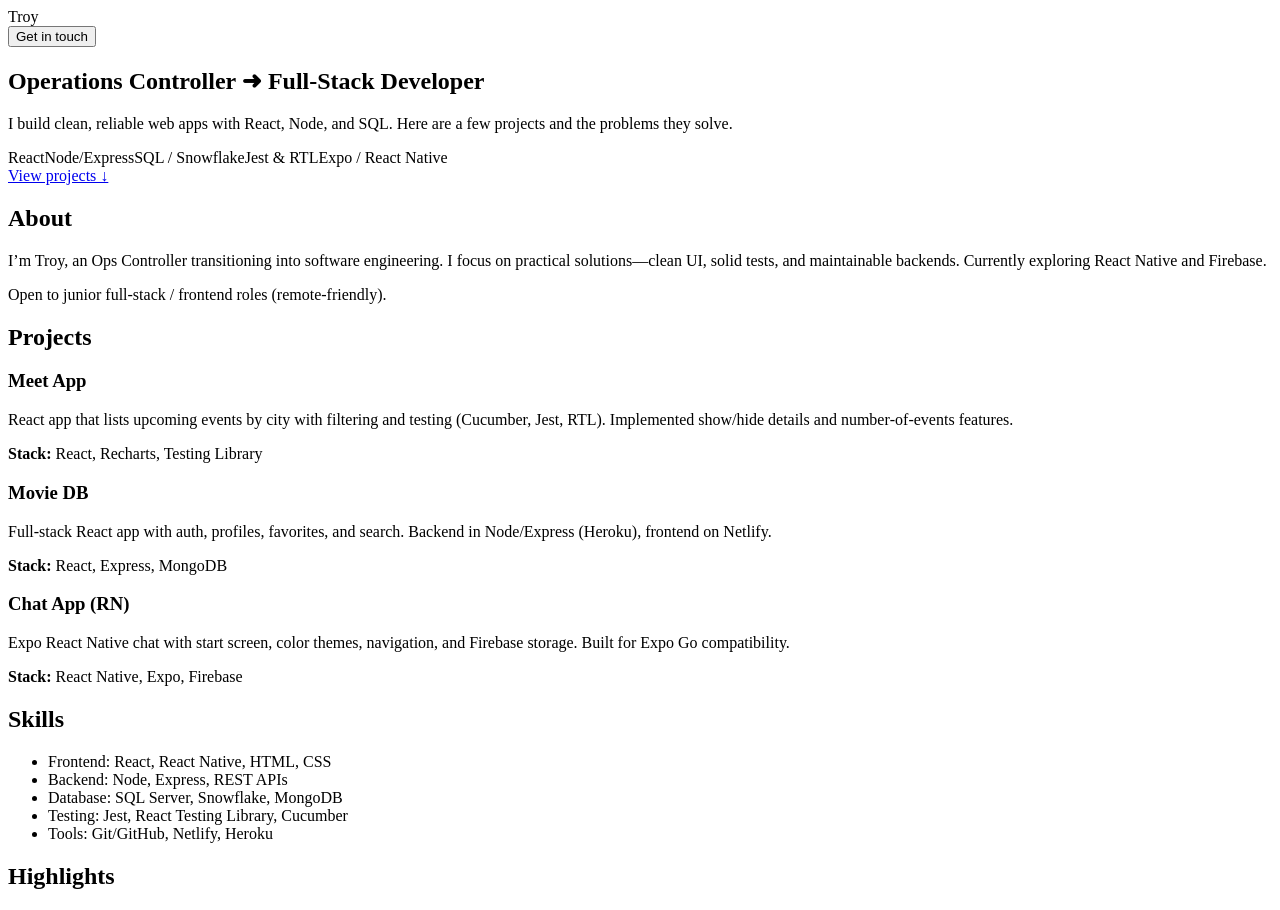
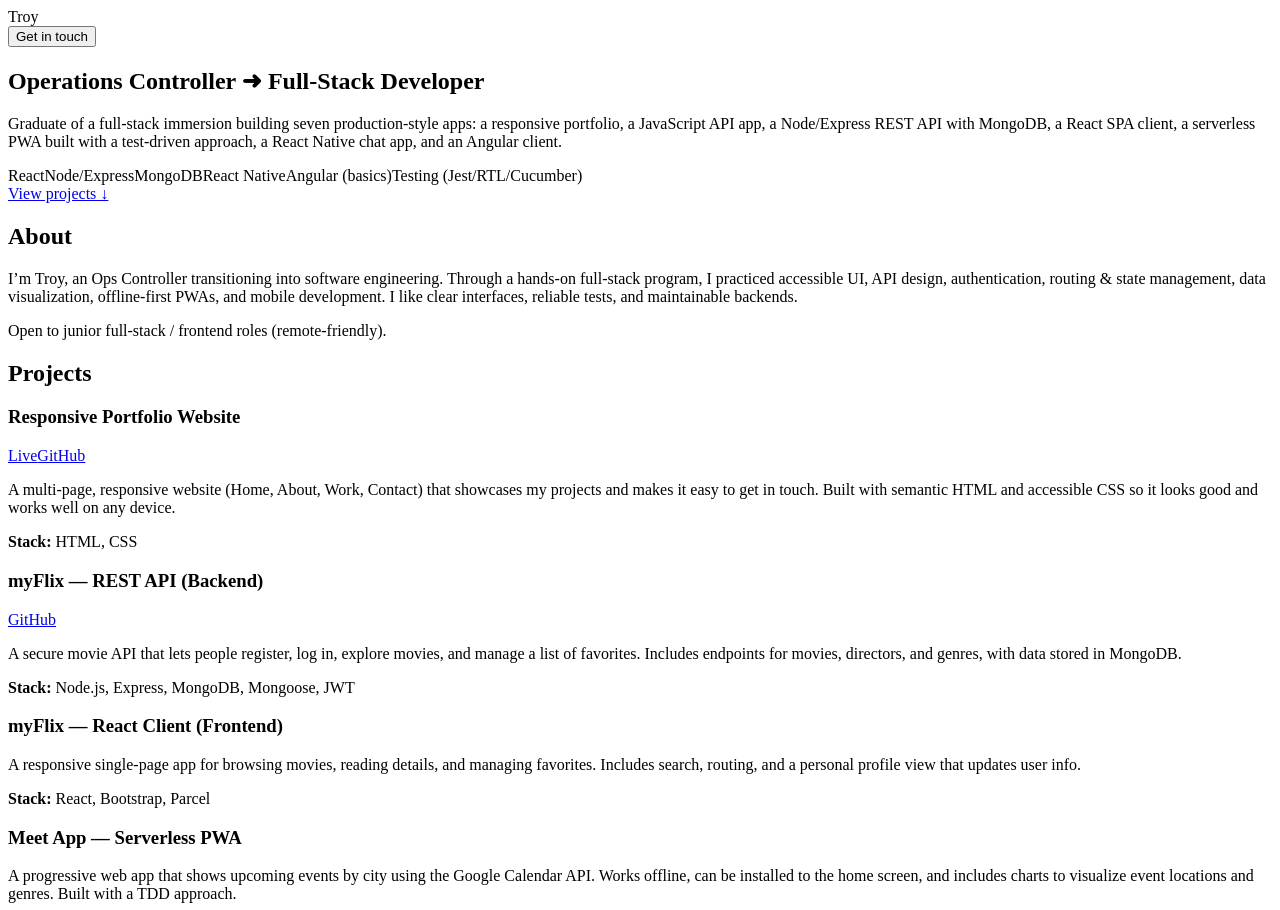
Before and after one commit to tmoubre/My_Portfolio, a React (Vite) app: page / in a window 1280 px wide. Shown: the top 910 px of the page. Built offline with nearby package versions, Linux system fonts and the light colour scheme; the HTML template or start-up script is replaced by a standard one.

Commit message:
Added content to projects and updated APP.js

```diff
--- a/src/App.jsx
+++ b/src/App.jsx
@@ -17,10 +17,7 @@ export default function App() {
   const [formStatus, setFormStatus] = useState({ state: 'idle', msg: '' })
 
   useEffect(() => {
-    // If someone hits /#contact, open the modal automatically
-    if (window.location.hash === '#contact') {
-      setIsFormOpen(true)
-    }
+    if (window.location.hash === '#contact') setIsFormOpen(true)
   }, [])
 
   const openFormModal = () => setIsFormOpen(true)
@@ -45,17 +42,14 @@ export default function App() {
   const handleFormSubmit = async (e) => {
     e.preventDefault()
     setFormStatus({ state: 'sending', msg: '' })
-
     try {
       const form = e.currentTarget
       const data = new FormData(form)
-      // OPTIONAL: anti-spam honeypot. Formspree ignores unknown fields.
-      // data.append('_gotcha', '')
 
       const res = await fetch(FORMSPREE_URL, {
         method: 'POST',
-        headers: { 'Accept': 'application/json' },
-        body: data
+        headers: { Accept: 'application/json' },
+        body: data,
       })
 
       if (res.ok) {
@@ -65,9 +59,7 @@ export default function App() {
         let msg = 'Something went wrong. Please try again or email me directly.'
         try {
           const result = await res.json()
-          if (result?.errors?.length) {
-            msg = result.errors.map(e => e.message).join(', ')
-          }
+          if (result?.errors?.length) msg = result.errors.map(e => e.message).join(', ')
         } catch {}
         setFormStatus({ state: 'error', msg })
       }
@@ -94,14 +86,17 @@ export default function App() {
             <div>
               <h1 className="title">Operations Controller ➜ Full-Stack Developer</h1>
               <p className="subtitle">
-                I build clean, reliable web apps with React, Node, and SQL. Here are a few projects and the problems they solve.
+                Graduate of a full-stack immersion building seven production-style apps: a responsive portfolio,
+                a JavaScript API app, a Node/Express REST API with MongoDB, a React SPA client, a serverless
+                PWA built with a test-driven approach, a React Native chat app, and an Angular client.
               </p>
               <div className="tags" aria-label="Skills">
                 <span className="tag">React</span>
                 <span className="tag">Node/Express</span>
-                <span className="tag">SQL / Snowflake</span>
-                <span className="tag">Jest & RTL</span>
-                <span className="tag">Expo / React Native</span>
+                <span className="tag">MongoDB</span>
+                <span className="tag">React Native</span>
+                <span className="tag">Angular (basics)</span>
+                <span className="tag">Testing (Jest/RTL/Cucumber)</span>
               </div>
               <a className="pill" href="#projects" aria-label="Skip to projects">View projects ↓</a>
             </div>
@@ -109,8 +104,10 @@ export default function App() {
             <div className="card" aria-label="About Troy">
               <h2>About</h2>
               <p>
-                I’m Troy, an Ops Controller transitioning into software engineering. I focus on practical solutions—clean UI,
-                solid tests, and maintainable backends. Currently exploring React Native and Firebase.
+                I’m Troy, an Ops Controller transitioning into software engineering. Through a hands-on full-stack
+                program, I practiced accessible UI, API design, authentication, routing & state management,
+                data visualization, offline-first PWAs, and mobile development. I like clear interfaces, reliable
+                tests, and maintainable backends.
               </p>
               <p className="muted">Open to junior full-stack / frontend roles (remote-friendly).</p>
             </div>
@@ -133,19 +130,21 @@ export default function App() {
             <div className="card">
               <h2>Skills</h2>
               <ul>
-                <li>Frontend: React, React Native, HTML, CSS</li>
-                <li>Backend: Node, Express, REST APIs</li>
-                <li>Database: SQL Server, Snowflake, MongoDB</li>
-                <li>Testing: Jest, React Testing Library, Cucumber</li>
-                <li>Tools: Git/GitHub, Netlify, Heroku</li>
+                <li>Frontend: React, HTML/CSS & accessibility, Angular (basics)</li>
+                <li>Mobile: React Native with Expo</li>
+                <li>Backend: Node, Express, REST APIs, JWT auth, MongoDB</li>
+                <li>Testing: Jest, React Testing Library, Cucumber/TDD</li>
+                <li>Patterns: routing, state management, data fetching</li>
+                <li>Delivery: serverless functions, PWAs, Netlify/Vercel deploys</li>
+                <li>Tools: Git/GitHub, Vite/Parcel, Bootstrap/Material</li>
               </ul>
             </div>
             <div className="card">
               <h2>Highlights</h2>
               <ul>
-                <li>Implemented event filtering and chart visualizations in a React app</li>
-                <li>Wrote unit & integration tests raising coverage and reliability</li>
-                <li>Migrated backend to hosted environment with CI-friendly setup</li>
+                <li>Built a serverless, offline-capable events app with charts using a test-driven approach</li>
+                <li>Designed and documented a REST API and shipped React & Angular clients for the same backend</li>
+                <li>Delivered a mobile chat app with image sharing and offline sync</li>
               </ul>
             </div>
           </div>
--- a/src/data/projects.js
+++ b/src/data/projects.js
@@ -1,31 +1,78 @@
+// src/data/projects.js
 const projects = [
   {
-    title: 'Meet App',
-    description: 'React app that lists upcoming events by city with filtering and testing (Cucumber, Jest, RTL). Implemented show/hide details and number‑of‑events features.',
-    stack: ['React', 'Recharts', 'Testing Library'],
+    title: "Responsive Portfolio Website",
+    description:
+      "A multi‑page, responsive website (Home, About, Work, Contact) that showcases my projects and makes it easy to get in touch. Built with semantic HTML and accessible CSS so it looks good and works well on any device.",
+    stack: ["HTML", "CSS"],
     links: {
-      live: '',
-      github: ''
-    }
+      live: "https://tmoubre.github.io/Porfolio-WebSite/",
+      github: "https://github.com/tmoubre/Porfolio-WebSite",
+    },
   },
   {
-    title: 'Movie DB',
-    description: 'Full‑stack React app with auth, profiles, favorites, and search. Backend in Node/Express (Heroku), frontend on Netlify.',
-    stack: ['React', 'Express', 'MongoDB'],
+    title: "myFlix — REST API (Backend)",
+    description:
+      "A secure movie API that lets people register, log in, explore movies, and manage a list of favorites. Includes endpoints for movies, directors, and genres, with data stored in MongoDB.",
+    stack: ["Node.js", "Express", "MongoDB", "Mongoose", "JWT"],
     links: {
-      live: '',
-      github: ''
-    }
+      live: "",
+      github: "https://github.com/tmoubre/Movie-api",
+    },
   },
   {
-    title: 'Chat App (RN)',
-    description: 'Expo React Native chat with start screen, color themes, navigation, and Firebase storage. Built for Expo Go compatibility.',
-    stack: ['React Native', 'Expo', 'Firebase'],
+    title: "myFlix — React Client (Frontend)",
+    description:
+      "A responsive single‑page app for browsing movies, reading details, and managing favorites. Includes search, routing, and a personal profile view that updates user info.",
+    stack: ["React", "Bootstrap", "Parcel"],
     links: {
-      demo: '',
-      github: ''
-    }
-  }
-]
+      live: "",
+      github: "",
+    },
+  },
+  {
+    title: "Meet App — Serverless PWA",
+    description:
+      "A progressive web app that shows upcoming events by city using the Google Calendar API. Works offline, can be installed to the home screen, and includes charts to visualize event locations and genres. Built with a TDD approach.",
+    stack: [
+      "React",
+      "Serverless (AWS Lambda)",
+      "Google Calendar API",
+      "Service Worker",
+      "Data Visualization",
+    ],
+    links: {
+      live: "",
+      github: "",
+    },
+  },
+  {
+    title: "React Native Chat App (Expo)",
+    description:
+      "A mobile chat app where users jump into a room, send messages, share photos, and optionally send their location. Messages work offline and sync when back online.",
+    stack: [
+      "React Native",
+      "Expo",
+      "Firebase Auth",
+      "Firestore",
+      "Firebase Storage",
+      "Gifted Chat",
+    ],
+    links: {
+      demo: "",
+      github: "",
+    },
+  },
+  {
+    title: "myFlix — Angular Client",
+    description:
+      "An Angular version of the myFlix frontend with login/registration, an all‑movies view, and dedicated views for director and genre details. Styled with Angular Material and documented for handoff.",
+    stack: ["Angular", "Angular Material", "TypeDoc/JSDoc"],
+    links: {
+      live: "",
+      github: "",
+    },
+  },
+];
 
-export default projects
+export default projects;
```
